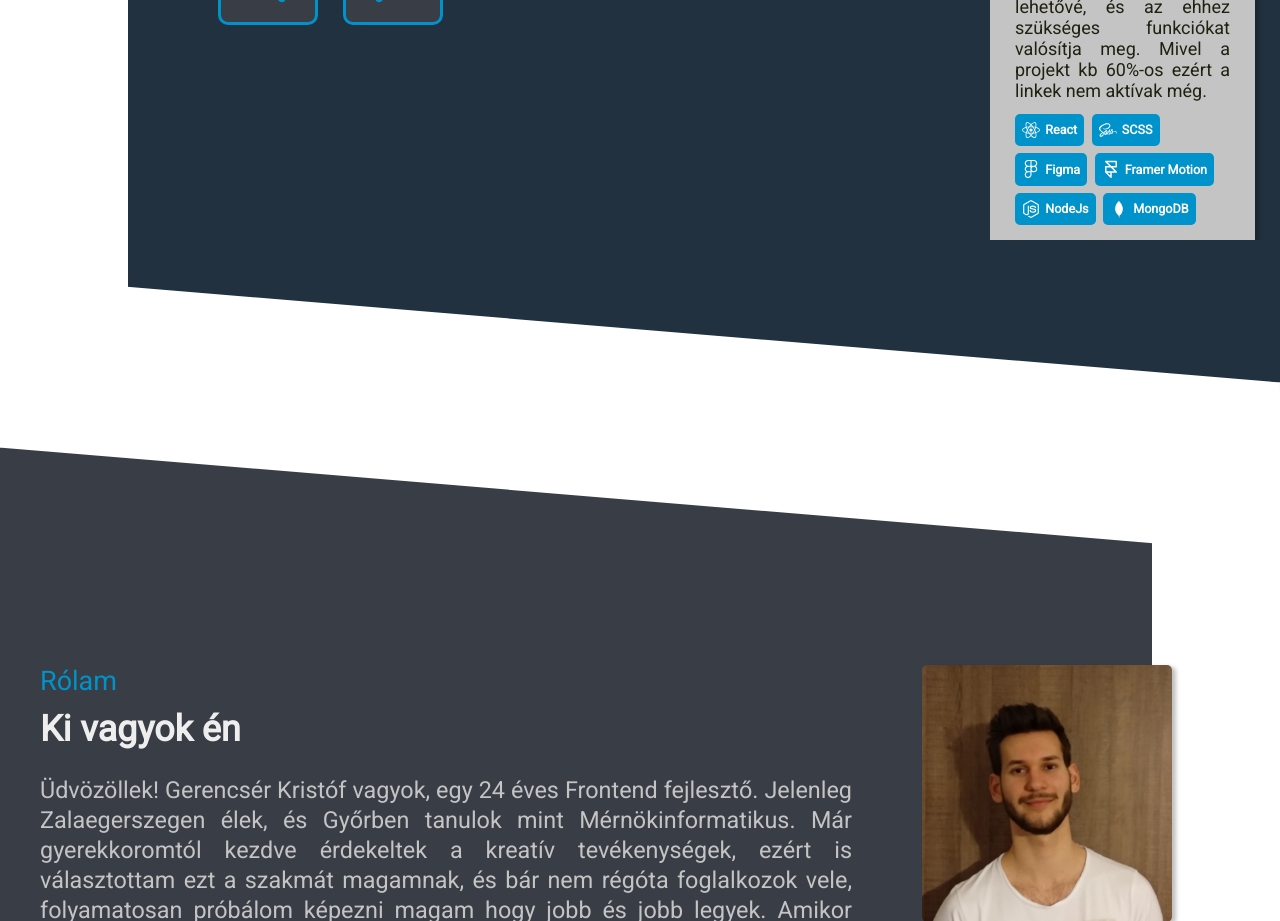
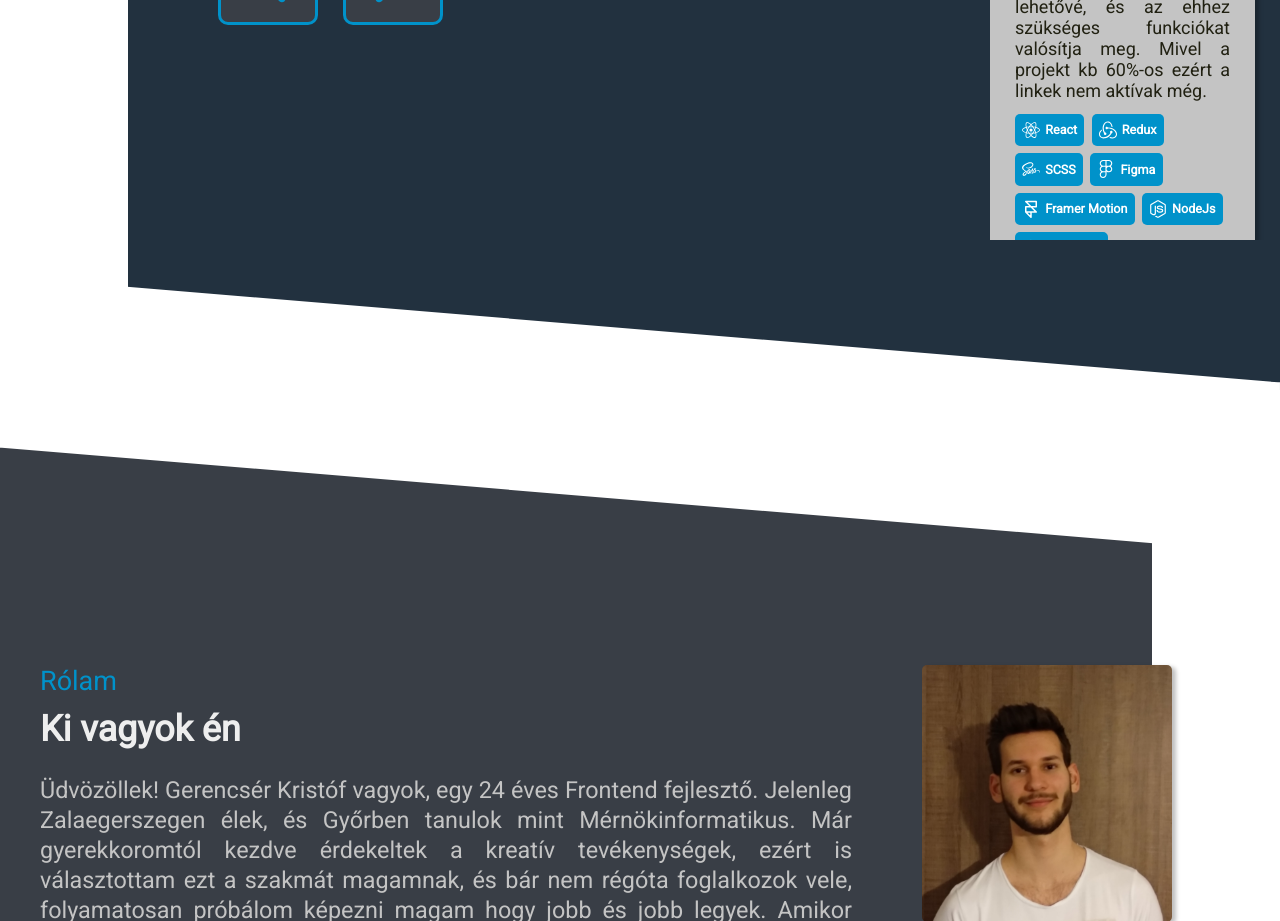
Before and after one commit to Gkristof96/Portfolio_v2, a React (Create React App) app: page / in a window 1280 px wide. Shown: the part 1360-2281 px from the top of the page. Built offline with nearby package versions, Linux system fonts and the light colour scheme.

Commit message:
redux tag added

```diff
--- a/src/data/projects.js
+++ b/src/data/projects.js
@@ -1,7 +1,8 @@
-import { FaReact,FaSass,FaFigma, FaNodeJs } from 'react-icons/fa'
+import { FaReact,FaSass,FaFigma, FaNodeJs, FaRProject } from 'react-icons/fa'
 import { FiFramer } from 'react-icons/fi'
 import { AiFillApi } from 'react-icons/ai'
 import { DiMongodb } from 'react-icons/di'
+import { SiRedux } from 'react-icons/si'
 
 export const projectData = [
     {
@@ -10,7 +11,7 @@ export const projectData = [
       description: 'Jelenleg aktív projektem, ami szakemberek település és szakma szerinti keresését teszi lehetővé, és az ehhez szükséges funkciókat valósítja meg. Mivel a projekt kb 60%-os ezért a linkek nem aktívak még.',
       deploy_link: '/',
       github_link: '/',
-      tech_tags: [{ icon: <FaReact className='icon' />, name: 'React'}, { icon: <FaSass className='icon'/>, name: 'SCSS'},{ icon: <FaFigma className='icon'/>, name: 'Figma'}, { icon: <FiFramer className='icon'/>, name: 'Framer Motion'},{ icon: <FaNodeJs className='icon' />, name: 'NodeJs'},{ icon: <DiMongodb className='icon' />, name: 'MongoDB'}]
+      tech_tags: [{ icon: <FaReact className='icon' />, name: 'React'},{ icon: <SiRedux className='icon' />, name: 'Redux'}, { icon: <FaSass className='icon'/>, name: 'SCSS'},{ icon: <FaFigma className='icon'/>, name: 'Figma'}, { icon: <FiFramer className='icon'/>, name: 'Framer Motion'},{ icon: <FaNodeJs className='icon' />, name: 'NodeJs'},{ icon: <DiMongodb className='icon' />, name: 'MongoDB'}]
     },
     {
       name: 'Gym site',
```
